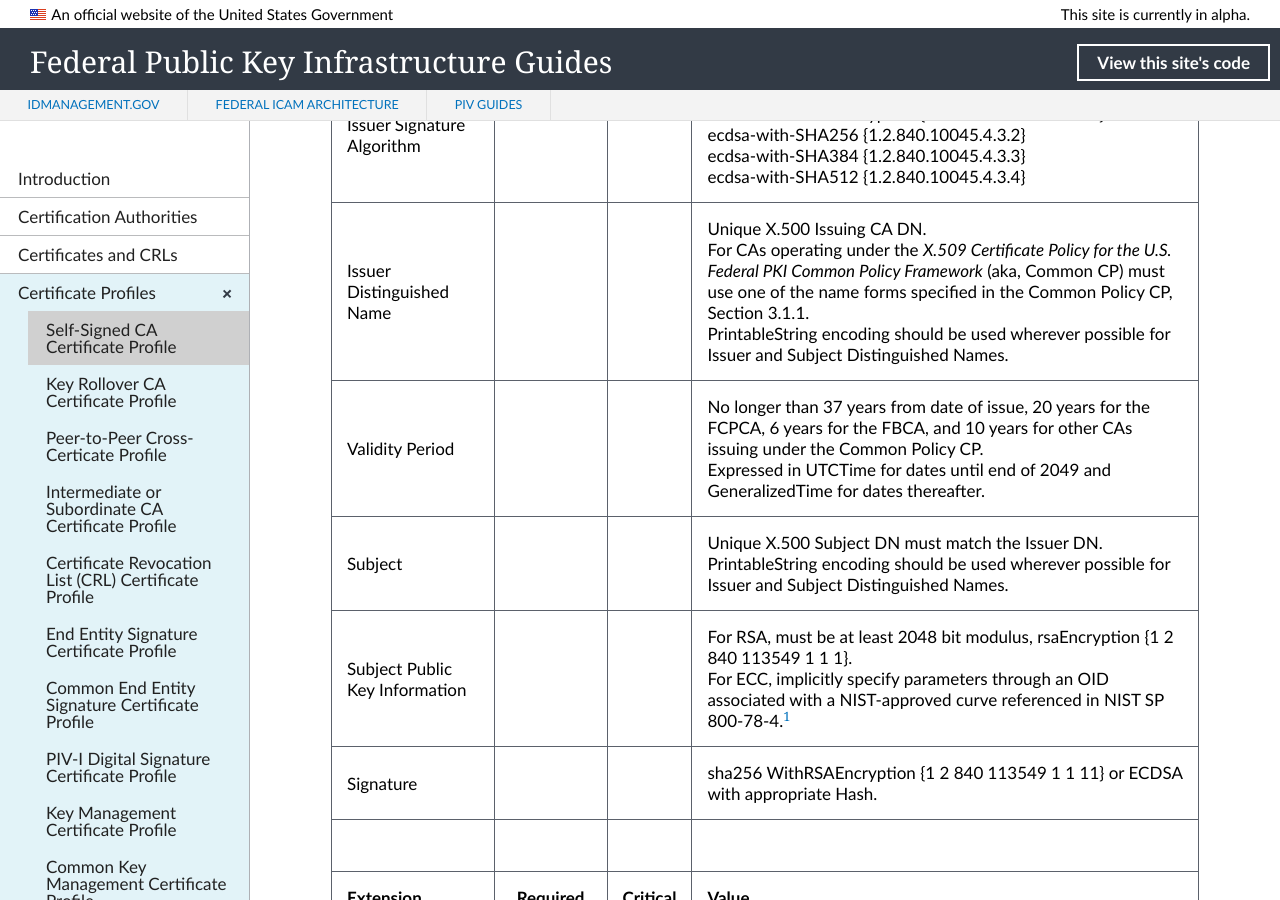
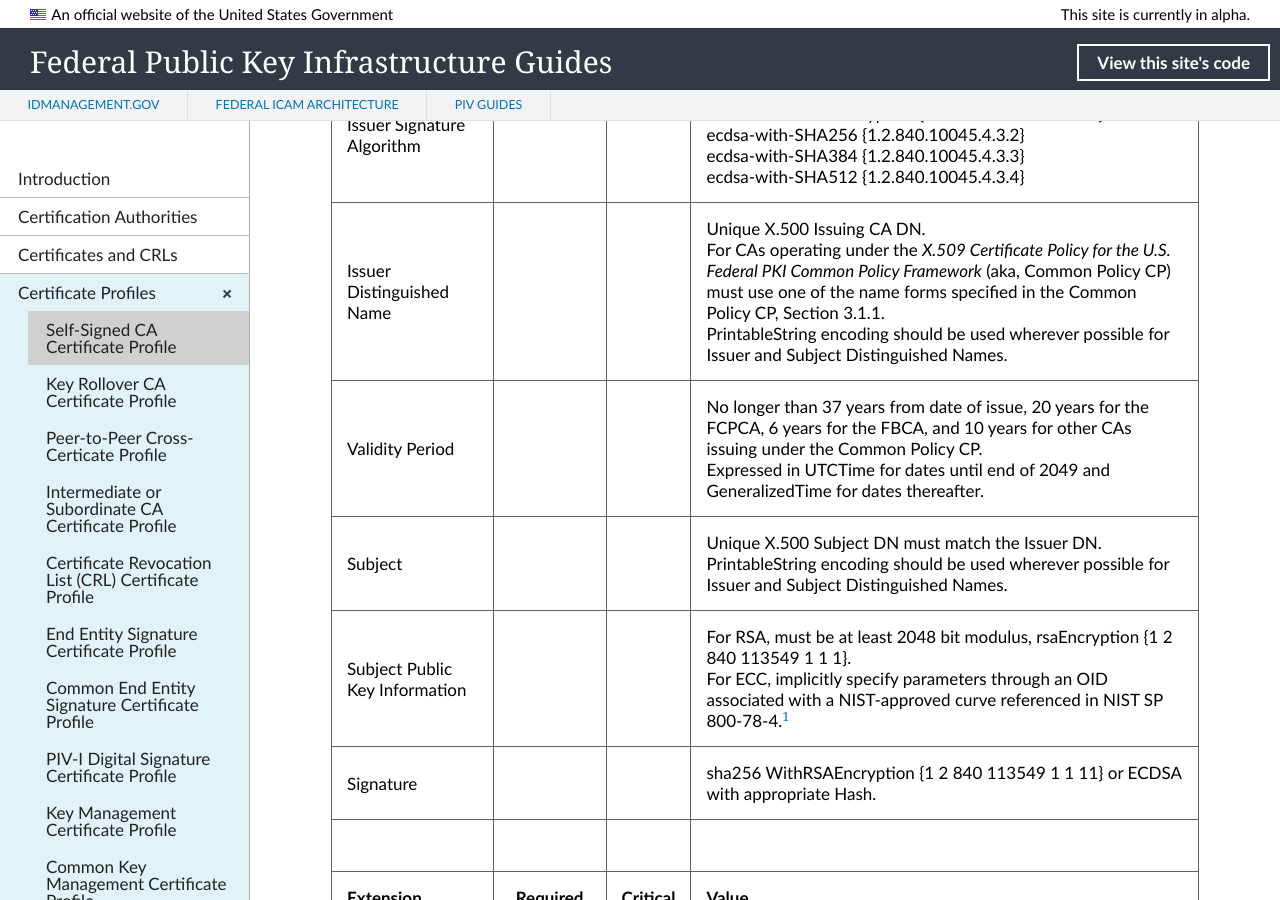
Before and after one commit to GSA/fpki-guides, a Jekyll site: the page built from _profiles/01_self_signed_ca.md, in a window 1280 px wide and 900 px high, scrolled down 431 px. Built offline with Jekyll 4.4.1, drawn with Linux system fonts in a browser that asks for light colours; nearby versions of some CDN libraries; library files that are not in the unit come from our copies.

Commit message:
Update 01_self_signed_ca.md
Edit

```diff
--- a/_profiles/01_self_signed_ca.md
+++ b/_profiles/01_self_signed_ca.md
@@ -11,7 +11,7 @@
 | Version   |       |       | V3 (2)                                 |
 | Serial Number   |       |       | Must be a unique positive number. |
 | Issuer Signature Algorithm   |       |       |  One of the following: <br>sha256 WithRSAEncryption {1 2 840 113549 1 1 11} <br>ecdsa-with-SHA256 {1.2.840.10045.4.3.2} <br>ecdsa-with-SHA384 {1.2.840.10045.4.3.3} <br>ecdsa-with-SHA512 {1.2.840.10045.4.3.4} |
-| Issuer Distinguished Name   |       |       |  Unique X.500 Issuing CA DN.<br>For CAs operating under the _X.509 Certificate Policy for the U.S. Federal PKI Common Policy Framework_ (aka, Common CP) must use one of the name forms specified in the Common Policy CP, Section 3.1.1.<br>PrintableString encoding should be used wherever possible for Issuer and Subject Distinguished Names. |
+| Issuer Distinguished Name   |       |       |  Unique X.500 Issuing CA DN.<br>For CAs operating under the _X.509 Certificate Policy for the U.S. Federal PKI Common Policy Framework_ (aka, Common Policy CP) must use one of the name forms specified in the Common Policy CP, Section 3.1.1.<br>PrintableString encoding should be used wherever possible for Issuer and Subject Distinguished Names. |
 | Validity Period   |       |       |  No longer than 37 years from date of issue, 20 years for the FCPCA, 6 years for the FBCA, and 10 years for other CAs issuing under the Common Policy CP.<br>Expressed in UTCTime for dates until end of 2049 and GeneralizedTime for dates thereafter.  |
 | Subject   |       |       |   Unique X.500 Subject DN must match the Issuer DN.<br>PrintableString encoding should be used wherever possible for Issuer and Subject Distinguished Names.   |
 | Subject Public Key Information   |       |       |   For RSA, must be at least 2048 bit modulus, rsaEncryption {1 2 840 113549 1 1 1}.<BR>For ECC, implicitly specify parameters through an OID associated with a NIST-approved curve referenced in NIST SP 800-78-4.<sup>[1](#1)</sup>   |
```
